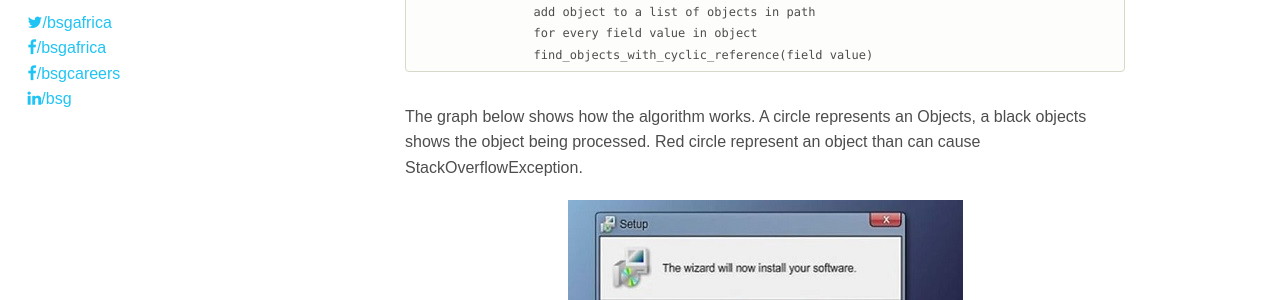
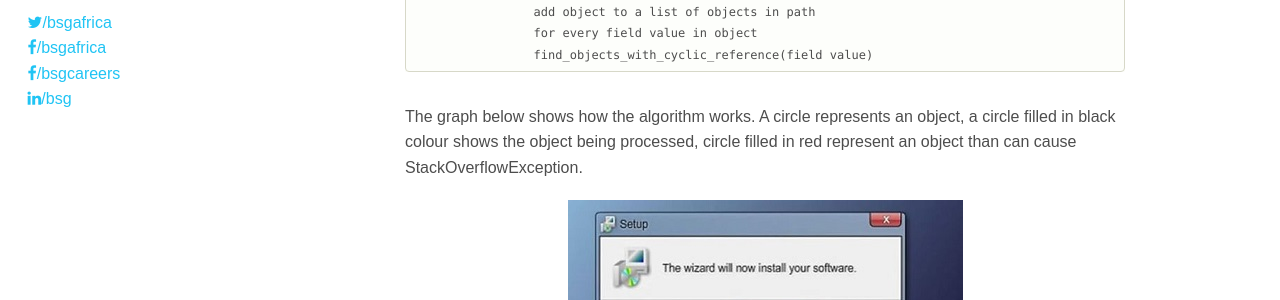
Before and after one commit to BSG-Africa/blog, a Jekyll site: the page built from _posts/2016-03-07-cyclic reference detector.md, in a window 1280 px wide. Shown: the part 728-1028 px from the top of the page. Built offline with Jekyll 4.4.1, drawn with Linux system fonts in a browser that asks for light colours; nearby versions of some CDN libraries.

Commit message:
Update 2016-03-07-cyclic reference detector.md

````diff
--- a/_posts/2016-03-07-cyclic reference detector.md
+++ b/_posts/2016-03-07-cyclic reference detector.md
@@ -18,7 +18,7 @@ function find_objects_with_cyclic_reference (object)
 		find_objects_with_cyclic_reference(field value)
 ```
 
-The graph below shows how the algorithm works. A circle represents an Objects, a black objects shows the object being processed. Red circle represent an object than can cause StackOverflowException.
+The graph below shows how the algorithm works. A circle represents an object, a circle filled in black colour shows the object being processed, circle filled in red represent an object than can cause StackOverflowException.
 
 <center>
   <img title="Graphical representation of how an object with cyclic reference is detected." src="{{ site.baseurl }}/images/wizard.jpg"/>
````
